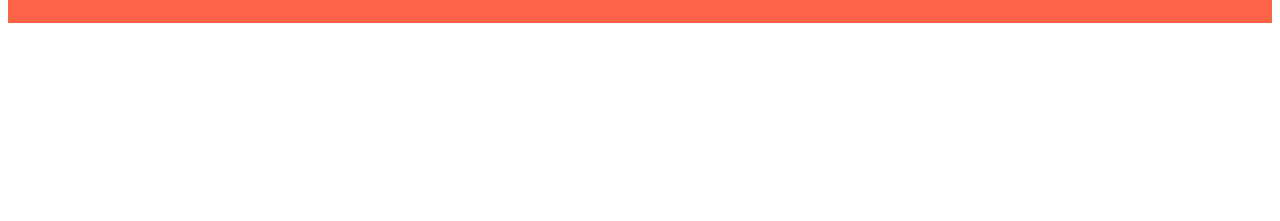
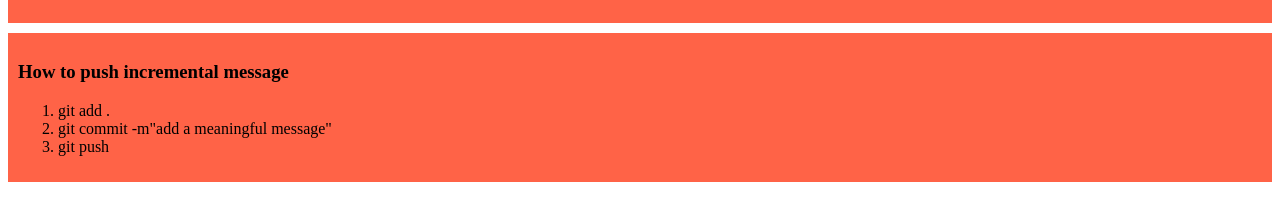
Before and after one commit to saim-alam1/my-simple-website, a plain HTML site: page index.html in a window 1280 px wide. Shown: the part 461-682 px from the top of the page. Drawn offline with Linux system fonts and the light colour scheme.

Commit message:
added how to push code

```diff
--- a/index.html
+++ b/index.html
@@ -27,5 +27,13 @@
       laborum at maiores nemo. Laudantium perferendis libero dolores? Pariatur aliquam eveniet magni aliquid, iste minus.
     </p>
   </div>
+  <div>
+    <h3>How to push incremental message</h3>
+    <ol>
+      <li>git add .</li>
+      <li>git commit -m"add a meaningful message"</li>
+      <li>git push</li>
+    </ol>
+  </div>
 </body>
 </html>
```
